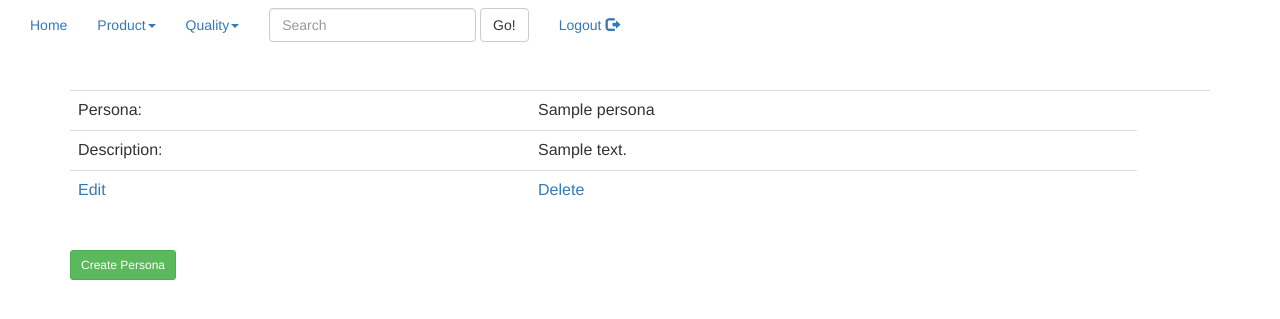
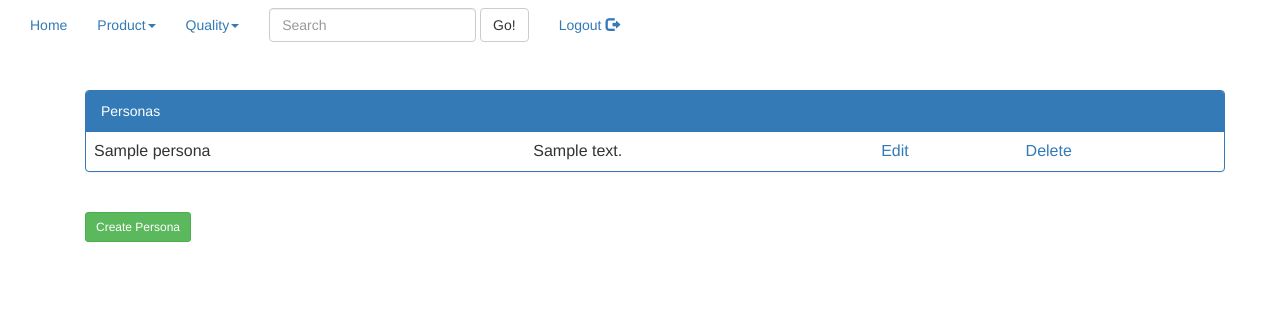
Before and after one commit to debata/TestManager, a Django app: page /persona/ in a window 1280 px wide. Shown: the top 319 px of the page. Run offline with Django 3.2, Linux system fonts and the light colour scheme; a user stored in the database is signed in; tables that the repository leaves empty hold one stand-in row (values such as "Sample post"); some libraries are stand-ins or nearby versions.

Commit message:
Added panels

```diff
--- a/main/template/main/all_test_groups.html
+++ b/main/template/main/all_test_groups.html
@@ -2,6 +2,9 @@
 
 {% block content %}
 <div class="container">
+	<div class="container">
+		<div class="panel panel-primary">
+			<div class="panel-heading">All Test Groups</div>
 			<table class="table">
 				<tr>
 					<th>ID</th>
@@ -30,6 +33,8 @@
 				</tr>
 				{% endfor %}
 			</table>
+		</div>
+	</div>
 	<br>
 </div>
 {% endblock %}
--- a/main/template/main/personas.html
+++ b/main/template/main/personas.html
@@ -3,22 +3,21 @@
 {% block content %}
 <div class="container">
 	<br>
+	<div class="container">
+		<div class="panel panel-primary">
+			<div class="panel-heading">Personas</div>
 				<table class="table">
 					{% for persona in all_personas %}
 					<tr>
-		<td>Persona:</td>
-		<td>{{ persona.name}}<td>
-	</tr>
-	<tr>
-		<td>Description:</td>
+						<td>{{ persona.name }}</td>
 						<td>{{ persona.description }}</td>
-	</tr>
-	<tr>
-	<td><a href="{% url 'update_persona' persona.id %}">Edit</a>
-	<td><a href="{% url 'delete_persona' persona.id %}" onclick="return confirm('Do you wish to delete this persona?');return false;">Delete</a>
+						<td><a href="{% url 'update_persona' persona.id %}">Edit</a></td>
+						<td><a href="{% url 'delete_persona' persona.id %}" onclick="return confirm('Do you wish to delete this persona?');return false;">Delete</a></td>
 					</tr>
 					{% endfor %}
 				</table>
+		</div>
+	<div>
 	<br>
 	<input class="btn btn-success btn-sm" type=button value="Create Persona" onClick="location.href='{% url 'new_persona' %}'">
 </div>
```
Lines whose indentation alone changed are shown as unchanged.
